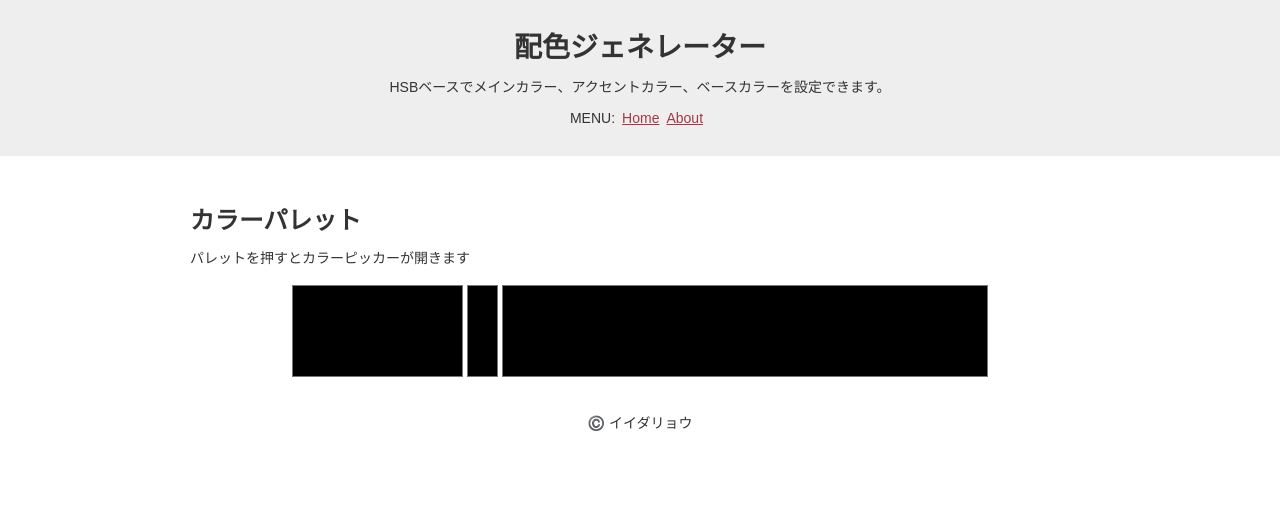
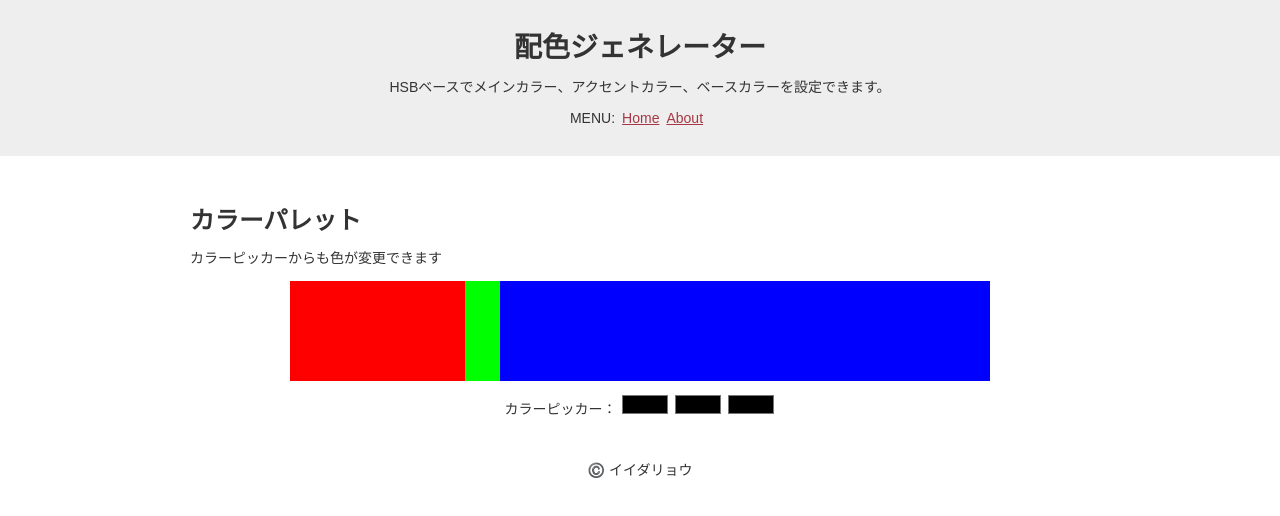
Before and after one commit to ryo-i/color-scheme-generator, a Next.js app: page / in a window 1280 px wide. Shown: the top 516 px of the page. Built offline with nearby package versions, Linux system fonts and the light colour scheme.

Commit message:
カラーピッカーをカラーパレットの下に配置してみる #7

```diff
--- a/components/Inner.tsx
+++ b/components/Inner.tsx
@@ -9,18 +9,13 @@ const innerJson = Data.inner;
 
 // Style
 const Figure = styled.figure`
+  .colorPalette {
     display: flex;
     width: 100%;
     max-width: 700px;
-  margin 0 auto;
-  input {
+    margin 0 auto 10px;
+    div {
       height: 100px;
-    padding: 0;
-    border: none;
-    background: transparent;
-    :hover {
-      cursor: pointer;
-    }
     }
     .mainColor {
       width: 25%;
@@ -31,6 +26,26 @@ const Figure = styled.figure`
     .baseColor {
       width: 70%;
     }
+  }
+  .colorPicker {
+    text-align: center;
+    label {
+      margin: 0 1em 0 0;
+      display: inline-block;
+      :hover {
+        cursor: pointer;
+      }
+    }
+    input {
+      margin: 0 0 0 3px;
+      padding: 0;
+      border: none;
+      background: none;
+      appearance: none;
+    }
+  }
+
+
 `;
 
 
@@ -42,9 +57,18 @@ function Inner() {
 
   return (
     <Figure>
+      <div className="colorPalette">
+        <div className="mainColor" style={{background: "#ff0000"}}></div>
+        <div className="accentColor" style={{background: "#00ff00"}}></div>
+        <div className="baseColor" style={{background: "#0000ff"}}></div>
+      </div>
+      <figcaption className="colorPicker">
+        カラーピッカー：
         <input type="color" className="mainColor" />
         <input type="color" className="accentColor" />
         <input type="color" className="baseColor" />
+      </figcaption>
+
     </Figure>
   );
 }
--- a/pages/index.tsx
+++ b/pages/index.tsx
@@ -8,7 +8,7 @@ import Data from '../data/data.json';
 const headerTitle = Data.header.title;
 const headerText = Data.header.text;
 const pageTitle = "カラーパレット";
-const pageText = "パレットを押すとカラーピッカーが開きます";
+const pageText = "カラーピッカーからも色が変更できます";
 
 
 function Home() {
```
Also changed, not shown: 1 other file (tests, documents, lock files or other folders). Lines whose indentation alone changed are shown as unchanged.
